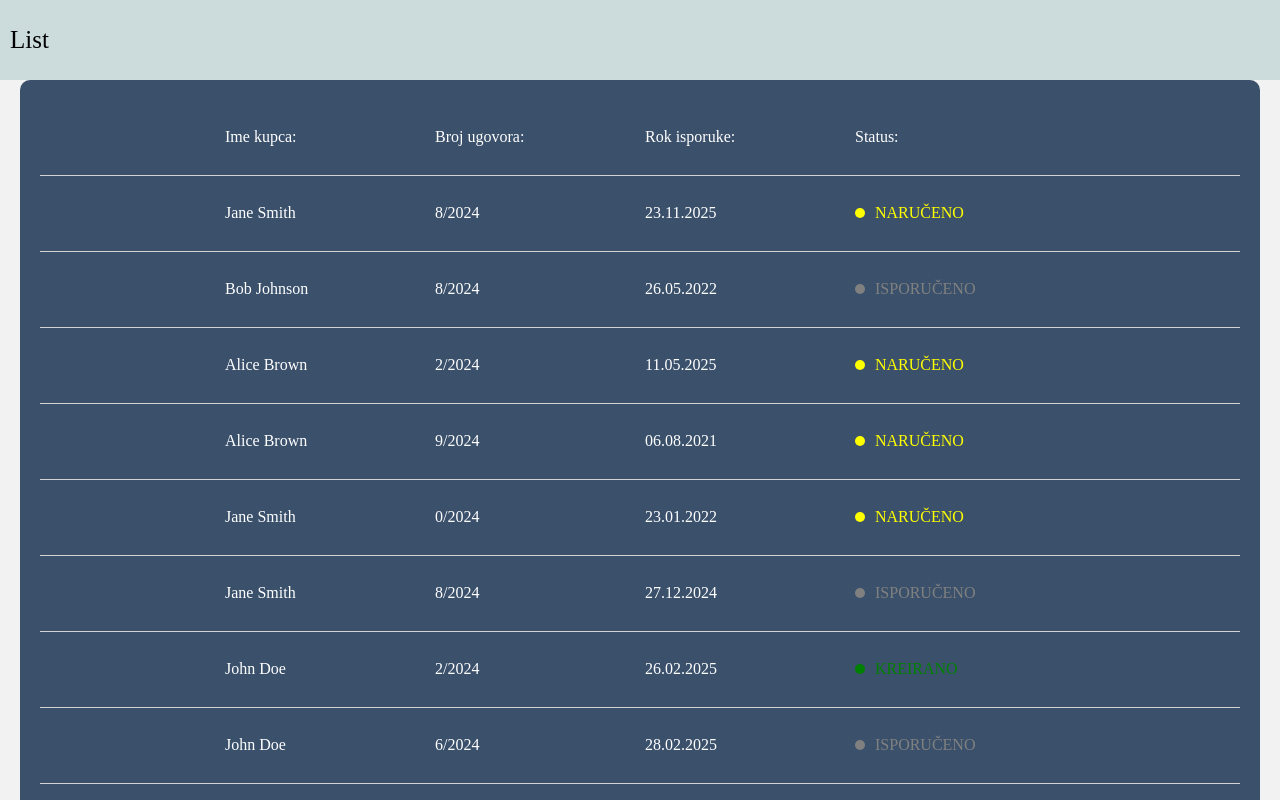
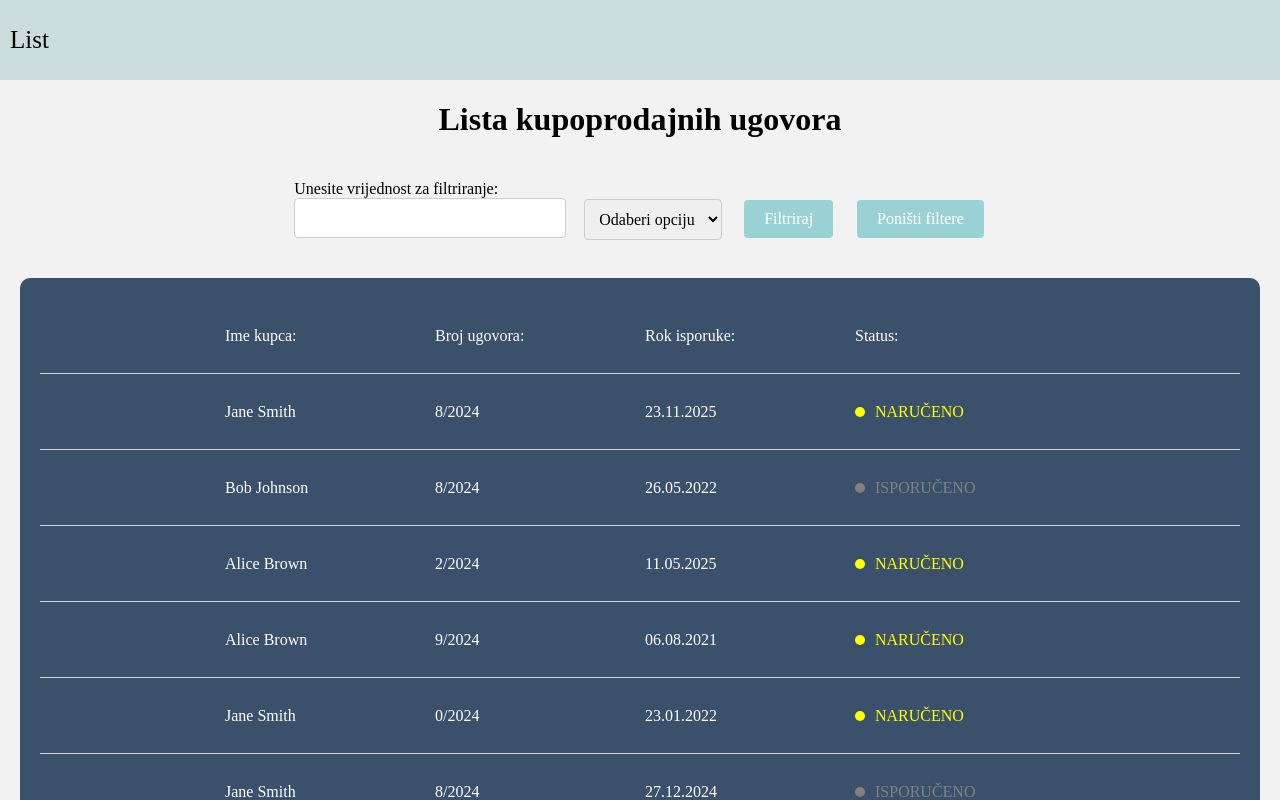
Before and after one commit to Reli12/contractmanagment, a React (Create React App) app: page / in a window 1280 px wide. Shown: the top 800 px of the page. Built offline with nearby package versions, Linux system fonts and the light colour scheme.

Commit message:
Make filtering the contracts

```diff
--- a/package.json
+++ b/package.json
@@ -10,13 +10,15 @@
     "@types/node": "^16.18.96",
     "@types/react": "^18.2.79",
     "@types/react-dom": "^18.2.25",
+    "formik": "^2.4.5",
     "react": "^18.2.0",
     "react-dom": "^18.2.0",
     "react-router-dom": "^6.22.3",
     "react-scripts": "5.0.1",
     "styled-components": "^6.1.8",
     "typescript": "^4.9.5",
-    "web-vitals": "^2.1.4"
+    "web-vitals": "^2.1.4",
+    "yup": "^1.4.0"
   },
   "scripts": {
     "start": "react-scripts start",
--- /dev/null
+++ b/src/components/atoms/Button/Button.tsx
@@ -0,0 +1,37 @@
+import React from 'react'
+import styled from 'styled-components'
+import colors from '../../../typography/colors'
+
+interface IButton {
+    label: string
+    onClick?: () => void
+    type?: 'button' | 'submit' | 'reset' | undefined
+}
+
+const StyleButton = styled.button`
+    background-color: ${colors.secondaryBlue};
+    border: none;
+    color: white;
+    padding: 10px 20px;
+    text-align: center;
+    text-decoration: none;
+    font-size: 16px;
+    margin: 4px 2px;
+    cursor: pointer;
+    border-radius: 4px;
+    transition: background-color 0.3s;
+
+    &:hover {
+        background-color: ${colors.secondaryDarkerBlue};
+    }
+`
+
+const Button = ({ onClick, label, type = 'submit' }: IButton) => {
+    return (
+        <StyleButton onClick={onClick} type={type}>
+            {label}
+        </StyleButton>
+    )
+}
+
+export default Button
--- /dev/null
+++ b/src/components/atoms/Dropdown/Dropdown.tsx
@@ -0,0 +1,45 @@
+import React from 'react'
+import styled from 'styled-components'
+
+interface Option {
+    label: string
+    value: string
+    disabled?: boolean
+}
+
+interface DropdownProps {
+    value: string
+    onChange: (value: string) => void
+    placeholder?: string
+    options: Option[]
+}
+
+const Select = styled.select`
+    padding: 10px;
+    font-size: 16px;
+    border: 1px solid #ccc;
+    border-radius: 4px;
+`
+
+const Dropdown = ({ value, onChange, placeholder, options }: DropdownProps) => {
+    const handleChange = (e: React.ChangeEvent<HTMLSelectElement>) => {
+        onChange(e.target.value)
+    }
+
+    return (
+        <Select value={value} onChange={handleChange}>
+            {placeholder && (
+                <option value="" disabled>
+                    {placeholder}
+                </option>
+            )}
+            {options.map((option) => (
+                <option key={option.value} value={option.value} disabled={option.disabled}>
+                    {option.label}
+                </option>
+            ))}
+        </Select>
+    )
+}
+
+export default Dropdown
--- /dev/null
+++ b/src/components/atoms/Input/Input.tsx
@@ -0,0 +1,46 @@
+import React from 'react'
+import { useField } from 'formik'
+import styled from 'styled-components'
+
+interface ICustomInput {
+    label: string
+    placeholder?: string
+    type: string
+    name: string
+}
+
+const Wrapper = styled.div`
+    margin-bottom: 20px;
+`
+
+const Label = styled.label`
+    display: block;
+    margin-bottom: 5px;
+`
+
+const Input = styled.input`
+    width: 100%;
+    padding: 10px;
+    border: 1px solid #ccc;
+    border-radius: 4px;
+    font-size: 16px;
+`
+
+const ErrorMessage = styled.div`
+    color: red;
+    margin-top: 5px;
+`
+
+const CustomInput: React.FC<ICustomInput> = ({ label, placeholder, type, name }) => {
+    const [field, meta] = useField(name)
+
+    return (
+        <Wrapper>
+            <Label htmlFor={name}>{label}</Label>
+            <Input {...field} type={type} placeholder={placeholder} aria-label={label} />
+            {meta.touched && meta.error && <ErrorMessage>{meta.error}</ErrorMessage>}
+        </Wrapper>
+    )
+}
+
+export default CustomInput
--- /dev/null
+++ b/src/components/organisams/Forms/FiltersForm.tsx
@@ -0,0 +1,91 @@
+import React, { useState } from 'react'
+import { Form, Formik } from 'formik'
+import * as Yup from 'yup'
+import Button from '../../atoms/Button/Button'
+import CustomInput from '../../atoms/Input/Input'
+import Dropdown from '../../atoms/Dropdown/Dropdown'
+import styled from 'styled-components'
+import FilterStatus from '../../../constants/filterStatus'
+import FilterForm from '../../../types/filterForm.interface'
+
+interface IFiltersForm {
+    resetFilters: () => void
+    handleFiltering: ({ filterValue, statusFilter }: FilterForm) => void
+}
+
+const WrapperForm = styled.div`
+    display: flex;
+    align-items: center;
+    justify-content: center;
+    gap: 20px;
+    label {
+        margin-bottom: 0;
+    }
+    padding: 20px;
+`
+
+const WrapperInput = styled.div`
+    width: 250px;
+    margin-right: 20px;
+`
+
+const validationSchema: Yup.Schema<FilterForm> = Yup.object().shape({
+    filterValue: Yup.string(),
+    statusFilter: Yup.string().oneOf(Object.values(FilterStatus)),
+})
+
+const FiltersForm = ({ resetFilters, handleFiltering }: IFiltersForm) => {
+    const [selectedValue, setSelectedValue] = useState('')
+    const initialValues: FilterForm = {
+        filterValue: '',
+        statusFilter: FilterStatus.noValue,
+    }
+    const options = [
+        { label: 'Aktivni', value: FilterStatus.active },
+        { label: 'Neaktivni', value: FilterStatus.inactive },
+        { label: 'Resetiraj', value: FilterStatus.noValue },
+    ]
+    const handleSubmit = (values: FilterForm) => {
+        handleFiltering(values)
+    }
+
+    return (
+        <Formik initialValues={initialValues} validationSchema={validationSchema} onSubmit={handleSubmit}>
+            {({ setFieldValue }) => (
+                <Form>
+                    <WrapperForm>
+                        <WrapperInput>
+                            <CustomInput
+                                label={'Unesite vrijednost za filtriranje:'}
+                                type={'text'}
+                                name={'filterValue'}
+                            />
+                        </WrapperInput>
+                        <Dropdown
+                            value={selectedValue}
+                            onChange={(value) => {
+                                setSelectedValue(value)
+                                setFieldValue('statusFilter', value)
+                            }}
+                            placeholder="Odaberi opciju"
+                            options={options}
+                        />
+                        <Button label={'Filtriraj'} />
+                        <Button
+                            onClick={() => {
+                                setFieldValue('statusFilter', '')
+                                setFieldValue('filterValue', '')
+                                setSelectedValue('')
+                                resetFilters()
+                            }}
+                            label={'Poništi filtere'}
+                            type={'button'}
+                        />
+                    </WrapperForm>
+                </Form>
+            )}
+        </Formik>
+    )
+}
+
+export default FiltersForm
--- /dev/null
+++ b/src/constants/filterStatus.ts
@@ -0,0 +1,7 @@
+enum FilterStatus {
+    active = 'active',
+    inactive = 'inactive',
+    noValue = '',
+}
+
+export default FilterStatus
--- a/src/hooks/useFilterContracts.ts
+++ b/src/hooks/useFilterContracts.ts
@@ -1,7 +1,8 @@
-import generateContracts from '../utilities/generateMockContractData'
 import { useEffect, useRef } from 'react'
 import IContract from '../types/contract.types'
 import { useContractContext } from '../context/contractsContext/ContractContext'
+import FilterStatus from '../constants/filterStatus'
+import Status from '../constants/status'
 
 const useFilterContracts = () => {
     const { contracts } = useContractContext()
@@ -37,21 +38,30 @@ const useFilterContracts = () => {
         return filteredContracts.current
     }
 
-    const filterContractByStatus = (filterValue?: string) => {
-        if (filterValue === undefined || filterValue === '') {
+    const filterContractByStatus = (filterValue?: FilterStatus) => {
+        if (filterValue === undefined || filterValue === FilterStatus.noValue) {
             filteredContracts.current = [...contracts]
             return undefined
         }
-        if (!!filterValue && /^(KREIRANO|NARUČENO|ISPORUČENO)$/.test(filterValue)) {
-            filteredContracts.current = filteredContracts.current.filter((item) =>
-                item.status.toLowerCase().includes(filterValue.toLowerCase())
+        if (filterValue === FilterStatus.active) {
+            filteredContracts.current = filteredContracts.current.filter(
+                (item) =>
+                    item.status.toLowerCase().includes(Status.created.toLowerCase()) ||
+                    item.status.toLowerCase().includes(Status.ordered.toLowerCase())
             )
+            console.log(filteredContracts.current)
             return filteredContracts.current
         }
+
+        filteredContracts.current = filteredContracts.current.filter((item) =>
+            item.status.toLowerCase().includes(Status.delivered.toLowerCase())
+        )
+        return filteredContracts.current
     }
 
     const resetFilters = () => {
         filteredContracts.current = [...contracts]
+        return filteredContracts.current
     }
 
     return { filterContracts, filterContractByStatus, resetFilters }
--- a/src/pages/Home.tsx
+++ b/src/pages/Home.tsx
@@ -1,12 +1,36 @@
 import Table from '../components/organisams/Table/Table'
 import { useContractContext } from '../context/contractsContext/ContractContext'
+import FiltersForm from '../components/organisams/Forms/FiltersForm'
+import useFilterContracts from '../hooks/useFilterContracts'
+import FilterForm from '../types/filterForm.interface'
+import IContract from '../types/contract.types'
+import { useState } from 'react'
+import styled from 'styled-components'
 
+const StyleH1 = styled.h1`
+    text-align: center;
+`
 const Home = () => {
     const { contracts } = useContractContext()
+    const { filterContractByStatus, resetFilters, filterContracts } = useFilterContracts()
+    const [contractsToShow, setContractToShow] = useState<IContract[] | undefined>(contracts)
+
+    const handleFiltering = ({ filterValue, statusFilter }: FilterForm) => {
+        if (filterValue === '' && statusFilter === '') setContractToShow(resetFilters)
+        resetFilters()
+        if (!!filterValue) {
+            setContractToShow(filterContracts(filterValue))
+        }
+        if (!!statusFilter) {
+            setContractToShow(filterContractByStatus(statusFilter))
+        }
+    }
 
     return (
         <div>
-            <Table contracts={contracts} />
+            <StyleH1>Lista kupoprodajnih ugovora</StyleH1>
+            <FiltersForm resetFilters={() => setContractToShow(resetFilters)} handleFiltering={handleFiltering} />
+            <Table contracts={contractsToShow} />
         </div>
     )
 }
--- a/src/typography/colors.ts
+++ b/src/typography/colors.ts
@@ -1,6 +1,7 @@
 const colors = {
     primaryBlue: '#3A506B',
     secondaryBlue: '#9AD1D4',
+    secondaryDarkerBlue: '#8AC7CA',
     platinum: '#CCDBDC',
     sendBrown: '#FC9E4F',
     citrus: '#A37A74',
```
Also changed, not shown: src/types/filterForm.interface.ts (added, +8 -0 lines), 1 other file (tests, documents, lock files or other folders).
